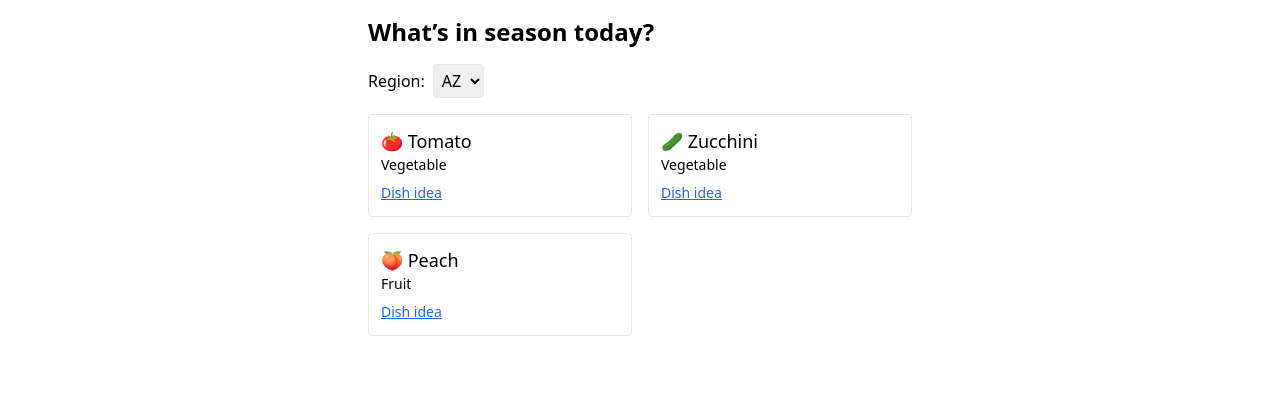
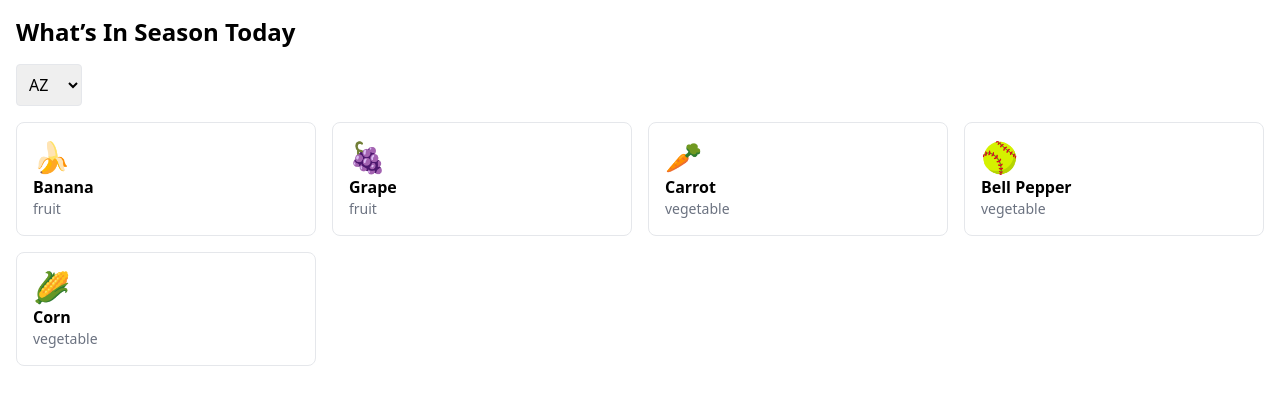
Before and after one commit to kvncoy/fullrelish, a Next.js app: page / in a window 1280 px wide. Shown: the top 404 px of the page. Built offline with nearby package versions, Linux system fonts and the light colour scheme.

Commit message:
Replace page.js with updated component import

```diff
--- a/app/page.js
+++ b/app/page.js
@@ -1,7 +1,7 @@
 'use client';
-import produce from '../data/produce.json';
-import FullRelishSeasonal from '../components/FullRelishSeasonal';
+
+import FullRelishSeasonalNew from '../components/FullRelishSeasonalNew';
 
 export default function Page() {
-  return <FullRelishSeasonal produce={produce} />;
+  return <FullRelishSeasonalNew />;
 }
```
